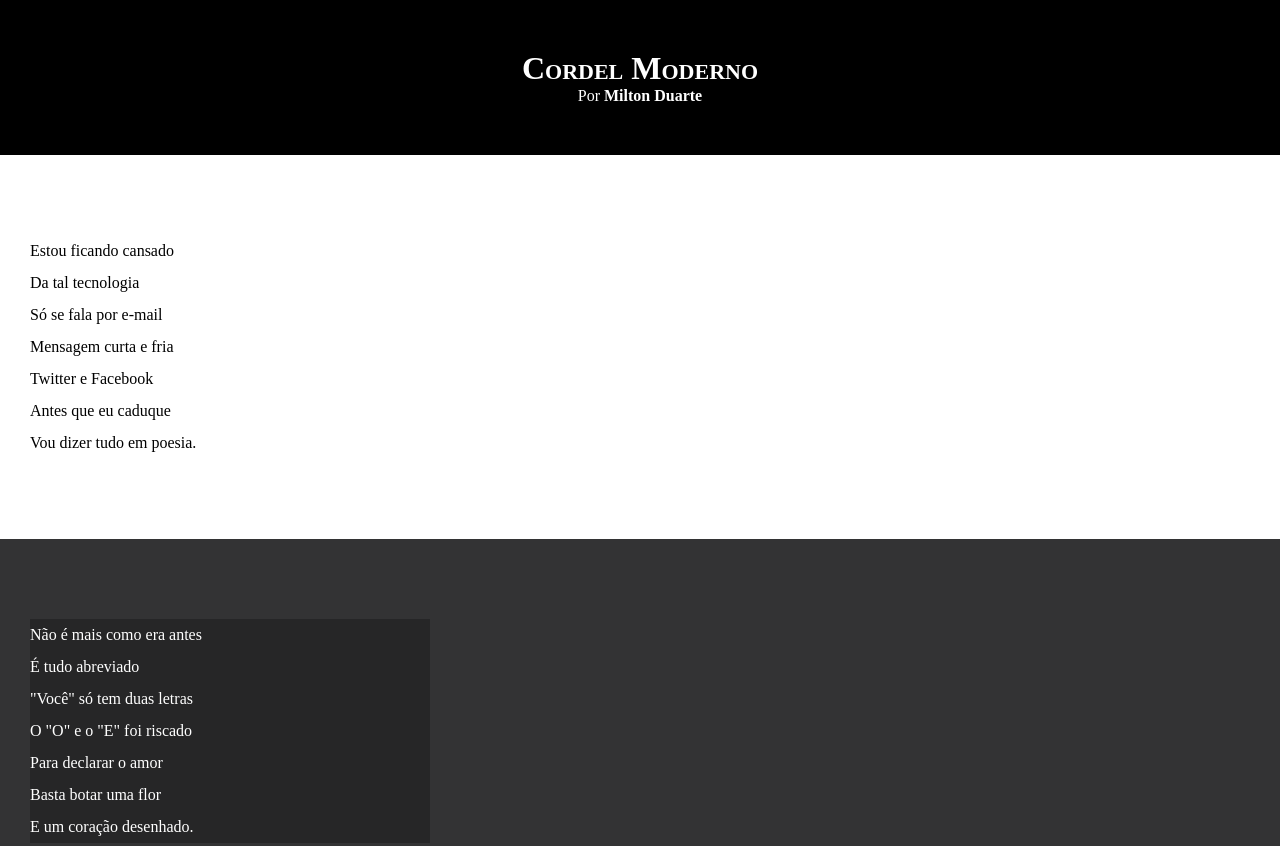
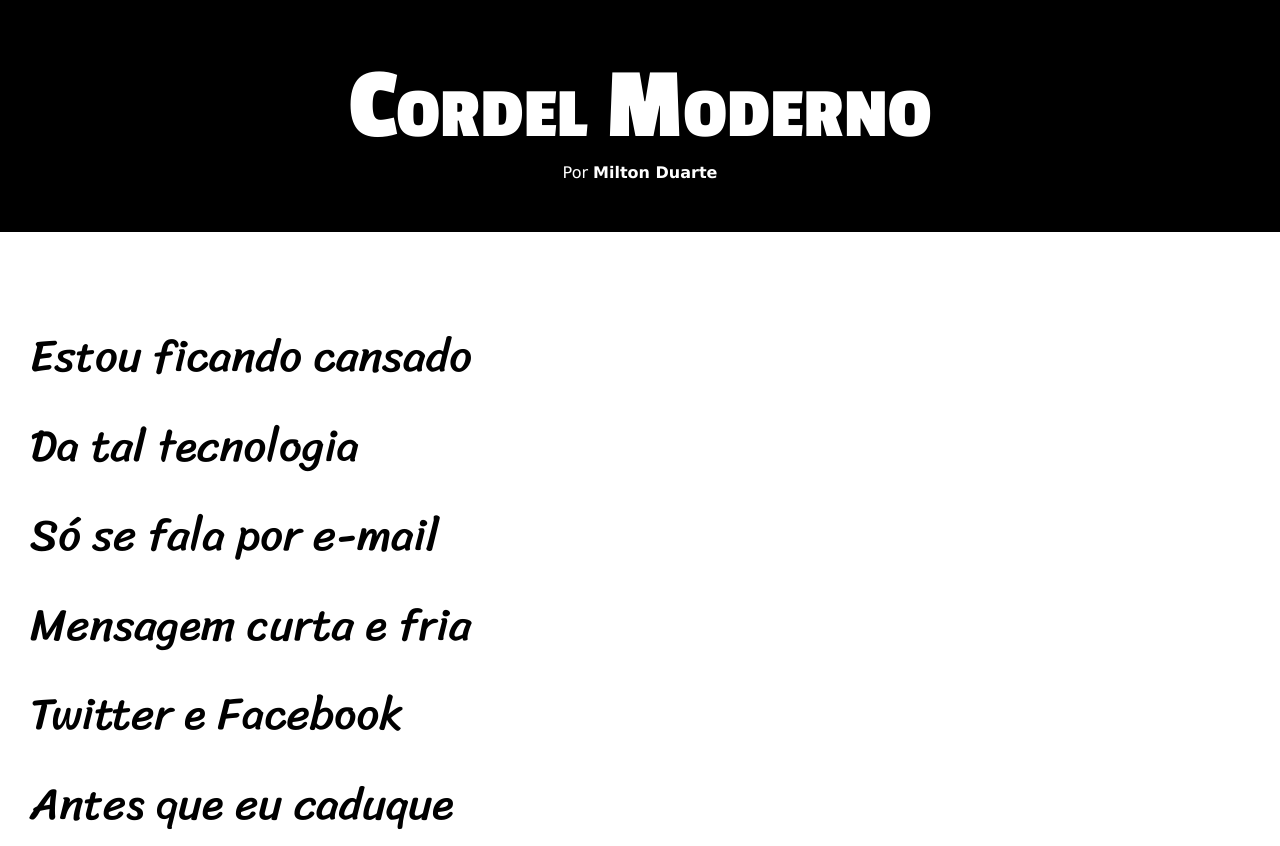
Before and after one commit to Moques3/html-css, a plain HTML site: page Desafios/Des012/index.html in a window 1280 px wide. Shown: the top 846 px of the page. Drawn offline with Linux system fonts and the light colour scheme.

Commit message:
Configurando fontes Des012

```diff
--- a/Desafios/Des012/estilo/style.css
+++ b/Desafios/Des012/estilo/style.css
@@ -1,4 +1,14 @@
 @charset "UTF-8";
+
+@import url('https://fonts.googleapis.com/css2?family=Passion+One:wght@400;700;900&display=swap');
+
+@import url('https://fonts.googleapis.com/css2?family=Sriracha&display=swap');
+
+:root {
+    --fonte1: Verdana, Geneva, Tahoma, sans-serif;
+    --fonte2: 'Passion One', cursive;
+    --fonte3: 'Sriracha', cursive;
+}
 
 * {
     margin: 0px;
@@ -8,6 +18,7 @@
 html, body {
     min-height: 100vh;
     background-color: darkgray;
+    font-family: var(--fonte1);
 
 }
 
@@ -20,6 +31,8 @@ header {
 header > h1 {
     padding-top: 50px;
     font-variant: small-caps;
+    font-family: var(--fonte2);
+    font-size: 8vw;
 }
 
 header > p {
@@ -41,6 +54,8 @@ section {
     padding-bottom: 10vh;
     line-height: 2em;
     padding-left: 30px;
+    font-family: var(--fonte3);
+    font-size: 3.5vw;
 }
 
 section.normal {
@@ -54,7 +69,8 @@ section.imagem {
 }
 
 section.imagem > p {
-    width: 400px;
+    display: inline-block;
+    padding: 5px;
     background-color: rgba(0, 0, 0, 0.253);
 }
 
```
